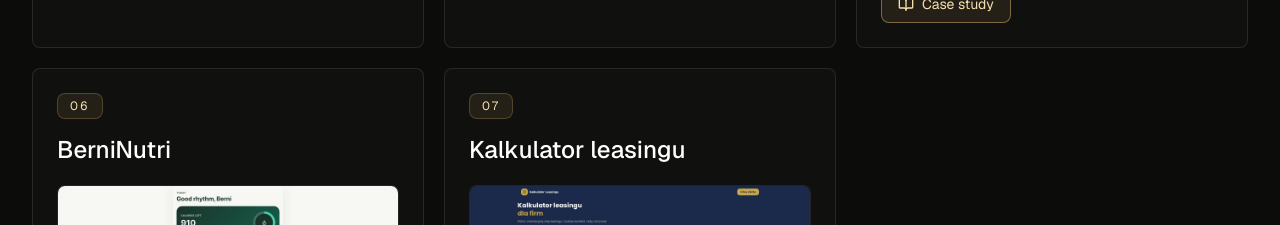
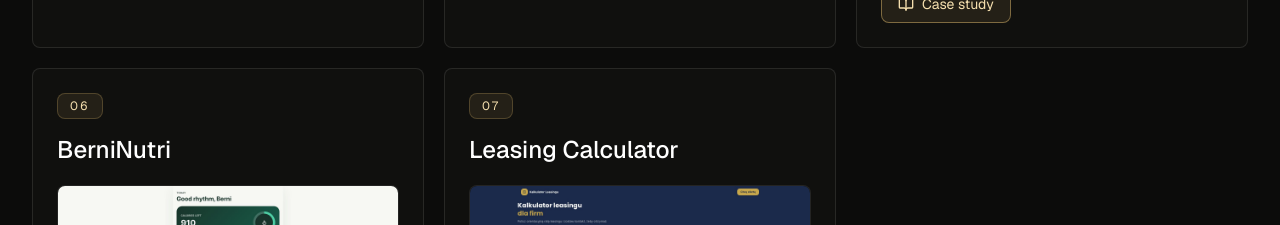
Before and after one commit to ft4k696bk6-prog/kacper-portfolio, a Next.js app: page / in a window 1280 px wide. Shown: the part 6960-7185 px from the top of the page. Built offline with nearby package versions, Linux system fonts and the light colour scheme; no server answers.

Commit message:
Localize leasing calculator title in English

```diff
--- a/src/i18n/case-studies.ts
+++ b/src/i18n/case-studies.ts
@@ -234,7 +234,7 @@ export const enCaseStudies: CaseStudiesContent = {
     },
     {
       slug: "kalkulator-leasingu",
-      title: "Kalkulator leasingu — business leasing estimate tool",
+      title: "Leasing Calculator — business leasing estimate tool",
       subtitle:
         "Business calculator demo for quick indicative leasing cost estimates before a finance offer conversation.",
       summary:
--- a/src/i18n/en.ts
+++ b/src/i18n/en.ts
@@ -285,7 +285,7 @@ export const en = {
         },
       },
       {
-        title: "Kalkulator leasingu",
+        title: "Leasing Calculator",
         problem:
           "Business users often need a quick leasing cost estimate before moving to a financial offer conversation.",
         description:
```
Also changed, not shown: 1 other file (tests, documents, lock files or other folders).
